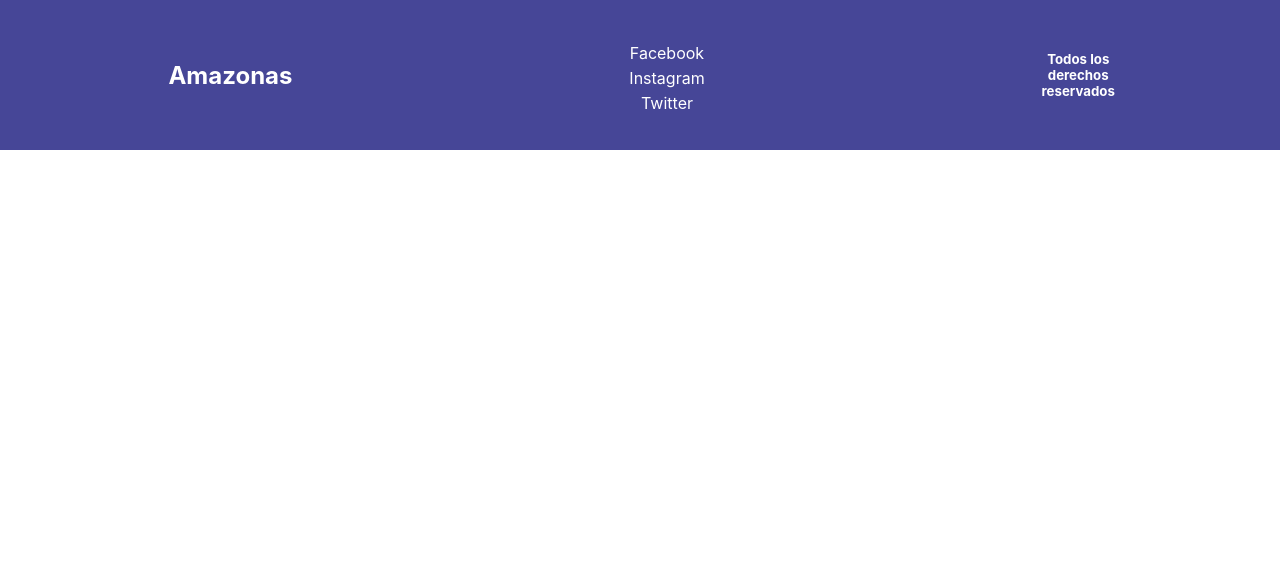
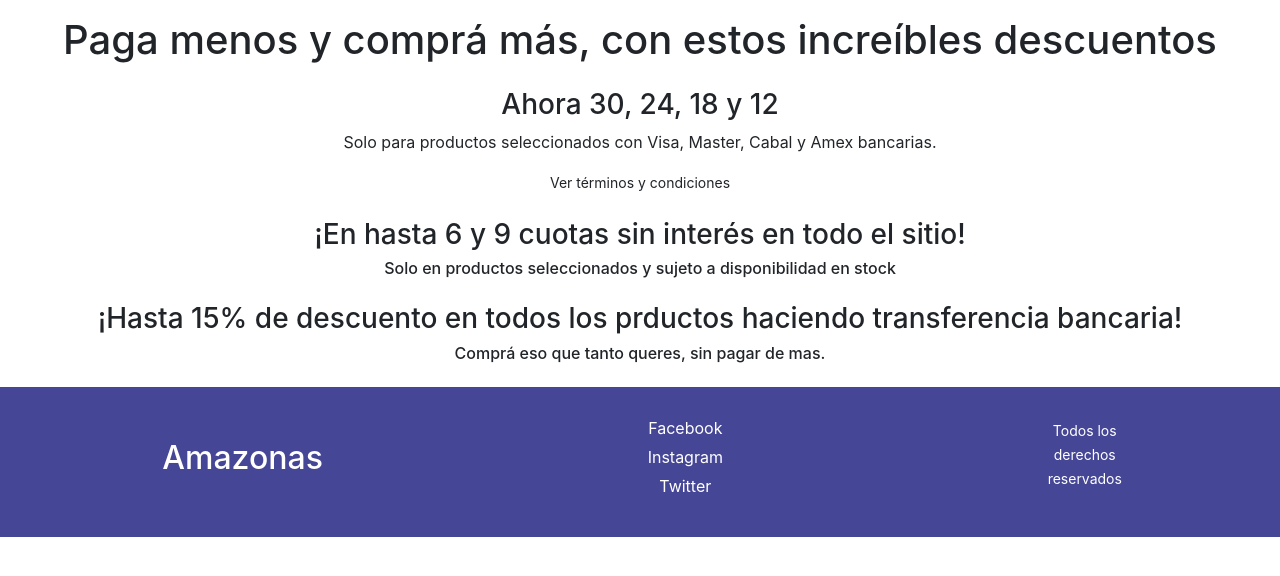
Before and after one commit to luiscazzullo/ecommerce-fe, a React (Create React App) app: page / in a window 1280 px wide. Shown: the top 576 px of the page. Built offline with nearby package versions, Linux system fonts and the light colour scheme.

Commit message:
Trabajando en sección beneficios, en progreso. Cambios menores en Footer. Usando Bootstrap 4.6

```diff
--- a/package.json
+++ b/package.json
@@ -6,6 +6,7 @@
     "@testing-library/jest-dom": "^5.14.1",
     "@testing-library/react": "^11.2.7",
     "@testing-library/user-event": "^12.8.3",
+    "bootstrap": "^4.6.0",
     "react": "^17.0.2",
     "react-dom": "^17.0.2",
     "react-scripts": "4.0.3",
--- a/src/App.js
+++ b/src/App.js
@@ -1,9 +1,11 @@
 import './App.css';
 import Footer from './Components/Footer/Footer';
+import HomeBenefits from './Components/HomeBenefits/HomeBenefits';
 
 function App() {
   return (
     <div className="App">
+      <HomeBenefits/>
       <Footer/>
     </div>
   );
--- a/src/Components/Footer/Footer.css
+++ b/src/Components/Footer/Footer.css
@@ -5,19 +5,16 @@
 }
 
 footer {
-  display: flex;
-  flex-direction: column;
-  justify-content: center;
   background-color: #464697;
   color: #fff;
   height: 150px;
 }
 
-.footer-container {
+/* .footer-container {
   display: flex;
   flex-direction: row;
   justify-content: space-around;
-}
+} */
 
 .amazonas-footer-logo, .all-rights-reserved {
   display: flex;
--- a/src/Components/Footer/Footer.js
+++ b/src/Components/Footer/Footer.js
@@ -2,8 +2,7 @@ import './Footer.css'
 
 const Footer = () => {
   return (
-    <footer>
-      <div className="footer-container">
+    <footer className="d-flex align-items-center justify-content-around">
         <section className="amazonas-footer-logo">
           <h2>Amazonas</h2>
         </section>
@@ -21,9 +20,10 @@ const Footer = () => {
           </ul>
         </section>
         <section className="all-rights-reserved">
-          <h5>Todos los derechos reservados</h5>
+          <p>
+            <small>Todos los derechos reservados</small>
+          </p>
         </section>
-      </div>
     </footer>
   );
 }
--- /dev/null
+++ b/src/Components/HomeBenefits/HomeBenefits.js
@@ -0,0 +1,34 @@
+const HomeBenefits = () => {
+  return (
+    <section className="homeBenefitsContainer px-2">
+      <h1 className="benefitsTitle mt-3">
+        Paga menos y comprá más, con estos increíbles descuentos
+      </h1>
+      <section className="ahoraBenefits my-4">
+        <h3>Ahora 30, 24, 18 y 12</h3>
+        <p>
+          Solo para productos seleccionados con Visa, Master, Cabal y Amex
+          bancarias.
+
+        </p>
+        <a>
+          <small>Ver términos y condiciones</small>
+        </a>
+      </section>
+      <section className="creditCardBenefits">
+        <h3>¡En hasta 6 y 9 cuotas sin interés en todo el sitio!</h3>
+        <h6>
+          Solo en productos seleccionados y sujeto a disponibilidad en stock
+        </h6>
+      </section>
+      <section className="bankTransferBenefits my-4">
+        <h3>¡Hasta 15% de descuento en todos los prductos haciendo transferencia bancaria!</h3>
+        <h6>
+          Comprá eso que tanto queres, sin pagar de mas.
+        </h6>
+      </section>
+    </section>
+  );
+}
+
+export default HomeBenefits;
--- a/src/index.js
+++ b/src/index.js
@@ -3,6 +3,7 @@ import ReactDOM from 'react-dom';
 import './index.css';
 import App from './App';
 import reportWebVitals from './reportWebVitals';
+import 'bootstrap/dist/css/bootstrap.min.css'
 
 ReactDOM.render(
   <React.StrictMode>
```
Also changed, not shown: 1 other file (tests, documents, lock files or other folders).
